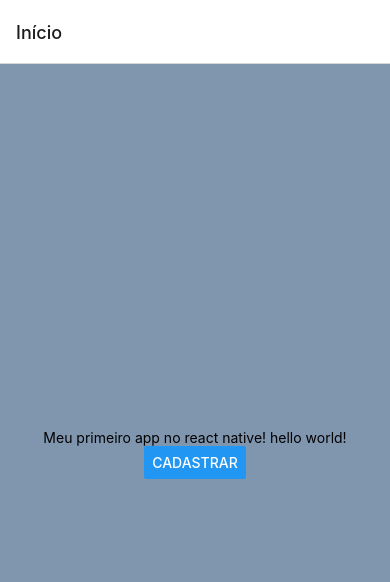
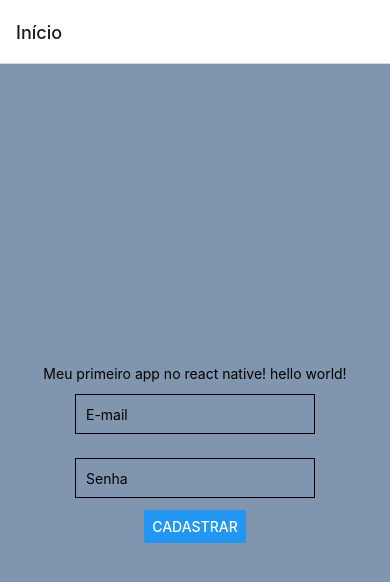
Before and after one commit to mitwsz/PpDM---Emelly-, a React Native app in the folder teste/: screen / in a window 390 px wide. Shown: the top 582 px of the page. Built offline with nearby package versions, Linux system fonts and the light colour scheme.

Commit message:
Alguns inputs funcionaram

```diff
--- a/teste/App.js
+++ b/teste/App.js
@@ -1,18 +1,31 @@
 //tipo o require
+import React from 'react';
 import { StatusBar } from 'expo-status-bar';
-import { StyleSheet, Text, View, Button} from 'react-native';
+import { StyleSheet, Text, View, Button, TextInput} from 'react-native';
 import { NavigationContainer, useNavigation } from '@react-navigation/native';
 import { createNativeStackNavigator } from '@react-navigation/native-stack';
 
 function TelaInicial(){
   const navigation = useNavigation();
+  const [text, onChangeText] = React.useState('');
   return (
     <View style={styles.container}>
       <Text>Meu primeiro app no react native! hello world!</Text>
-      <Button title = "CADASTRAR" onPress={()=>{
-          navigation.navigate('Cadastro')
-      }}></Button>
+      <TextInput
+        placeholder="E-mail"
+        keyboardType="email-address"
+        style={styles.input}
+        onChangeText={onChangeText}
+        value={text}
+      />
+      <TextInput
+        placeholder="Senha"
+        secureTextEntry={true}
+        style={styles.input}
+      />
+      <Button title = "CADASTRAR" onPress={()=>{navigation.navigate('Cadastro')}}></Button>
       <StatusBar style="auto" />
+      <Text>{text}</Text>
     </View>
   );
 }
@@ -22,9 +35,8 @@ function TelaCadastro(){
   return (
     <View style={styles.container}>
       <Text>Vamos fazer o cadastro!</Text>
-      <Button title = "LOGIN"onPress={()=>{
-          navigation.navigate('Login')
-      }}></Button>
+
+      <Button title = "LOGIN"onPress={()=>{navigation.navigate('Login')}}></Button>
       <StatusBar style="auto" />
     </View>
   );
@@ -35,9 +47,8 @@ function TelaLogin(){
     return (
       <View style={styles.container}>
         <Text>Vamos fazer o login!</Text>
-        <Button title = "RECUPERAR SENHA"onPress={()=>{
-            navigation.navigate('Recuperar senha')
-        }}></Button>
+
+        <Button title = "RECUPERAR SENHA"onPress={()=>{navigation.navigate('Recuperar senha')}}></Button>
         <StatusBar style="auto" />
       </View>
     );
@@ -48,9 +59,8 @@ function TelaLogin(){
     return (
       <View style={styles.container}>
         <Text>Vamos recuperar sua senha!</Text>
-        <Button title = "COMEÇO"onPress={()=>{
-            navigation.navigate('Começo')
-        }}></Button>
+
+        <Button title = "COMEÇO"onPress={()=>{navigation.navigate('Começo')}}></Button>
         <StatusBar style="auto" />
       </View>
     );
@@ -61,9 +71,8 @@ function TelaLogin(){
     return (
       <View style={styles.container}>
         <Text>Tela de início do app</Text>
-        <Button title = "OBRAS"onPress={()=>{
-            navigation.navigate('Obras')
-        }}></Button>
+
+        <Button title = "OBRAS"onPress={()=>{navigation.navigate('Obras')}}></Button>
         <StatusBar style="auto" />
       </View>
     );
@@ -74,9 +83,8 @@ function TelaLogin(){
     return (
       <View style={styles.container}>
         <Text>Aqui tá as obras dos artistas</Text>
-        <Button title = "ARTISTA"onPress={()=>{
-            navigation.navigate('Artista')
-        }}></Button>
+
+        <Button title = "ARTISTA"onPress={()=>{navigation.navigate('Artista')}}></Button>
         <StatusBar style="auto" />
       </View>
     );
@@ -87,9 +95,8 @@ function TelaLogin(){
     return (
       <View style={styles.container}>
         <Text>Aqui tá a pintura e o artista</Text>
-        <Button title = "PERFIL"onPress={()=>{
-            navigation.navigate('Perfil')
-        }}></Button>
+
+        <Button title = "PERFIL"onPress={()=>{navigation.navigate('Perfil')}}></Button>
         <StatusBar style="auto" />
       </View>
     );
@@ -100,9 +107,8 @@ function TelaLogin(){
     return (
       <View style={styles.container}>
         <Text>Aqui fica o perfil do usuário</Text>
-        <Button title = "VOLTAR"onPress={()=>{
-            navigation.navigate('Início')
-        }}></Button>
+
+        <Button title = "VOLTAR"onPress={()=>{navigation.navigate('Início')}}></Button>
         <StatusBar style="auto" />
       </View>
     );
@@ -133,4 +139,10 @@ const styles = StyleSheet.create({
     alignItems: 'center',
     justifyContent: 'center',
   },
+  input: {
+   height: 40,
+   margin: 12,
+   borderWidth: 1,
+   padding: 10,
+ },
 });
```
